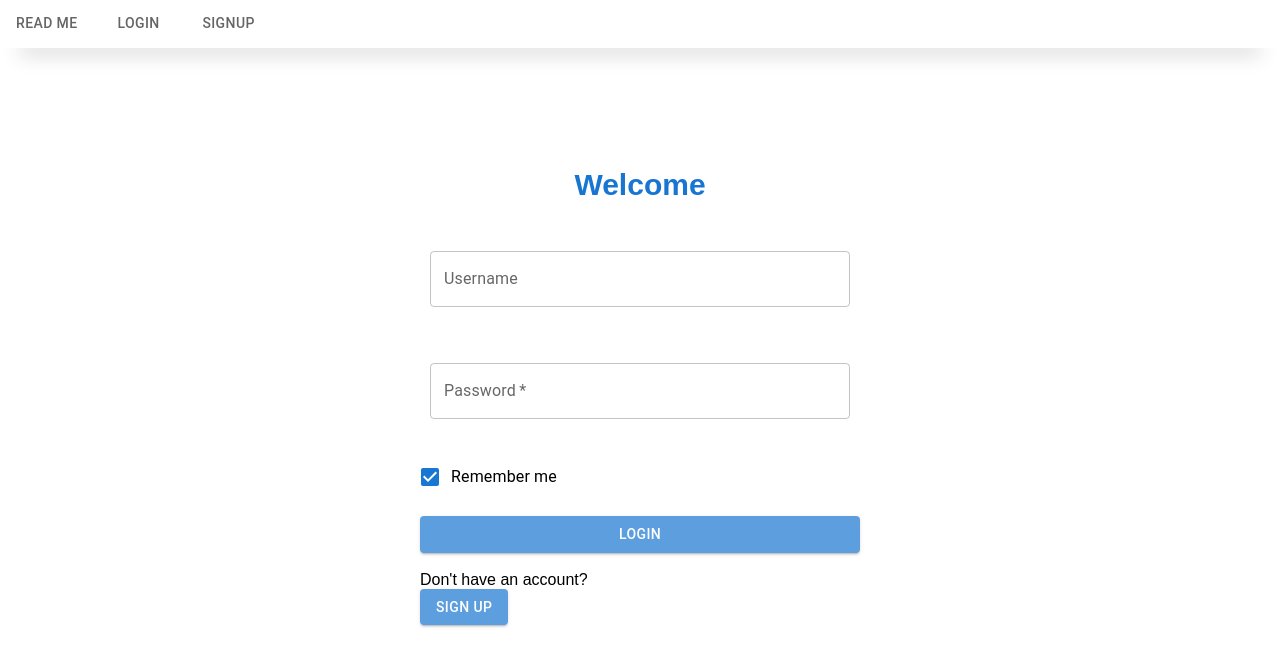
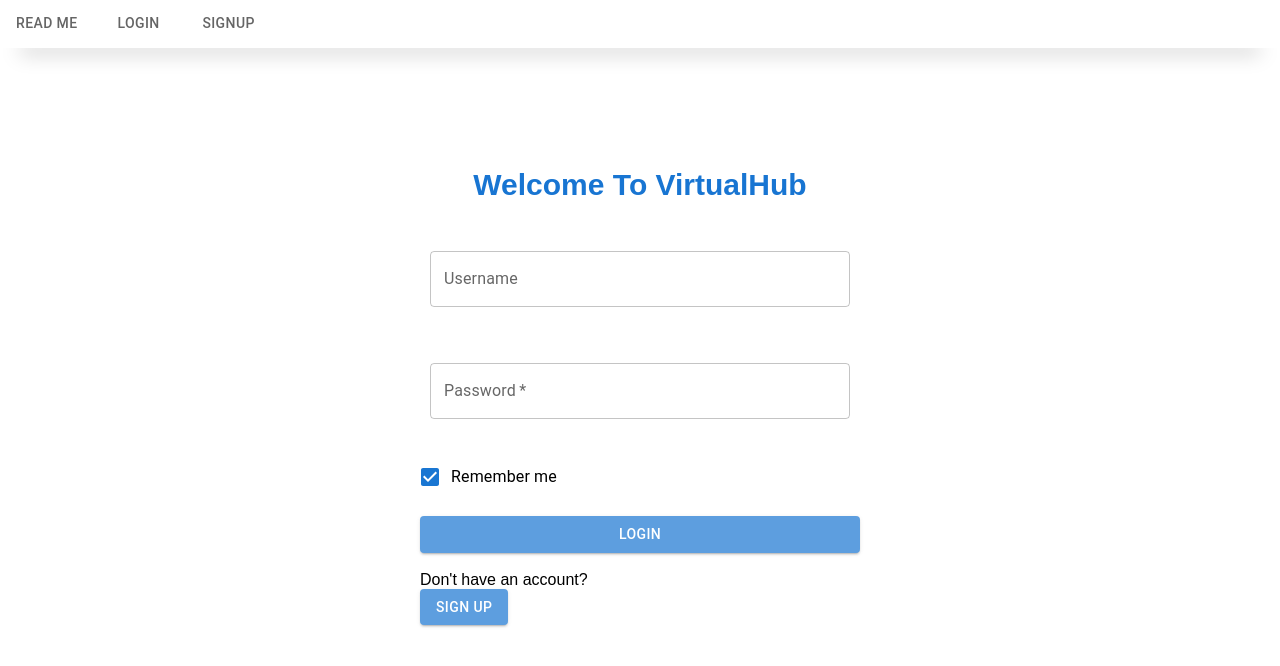
Before and after one commit to TalAviram247/Social-Network-Project, a React (Vite) app in the folder frontend/: page / in a window 1280 px wide. Shown: the top 666 px of the page. Built offline with nearby package versions, Linux system fonts and the light colour scheme; no server answers.

Commit message:
edit login UI

```diff
--- a/frontend/src/components/login/login.jsx
+++ b/frontend/src/components/login/login.jsx
@@ -86,7 +86,7 @@ const Login = () => {
   return (
     <div id="login">
       <form className="form">
-        <div className="title">Welcome</div>
+        <div className="title">Welcome To VirtualHub</div>
         <TextField
           label="Username"
           className="input"
```
